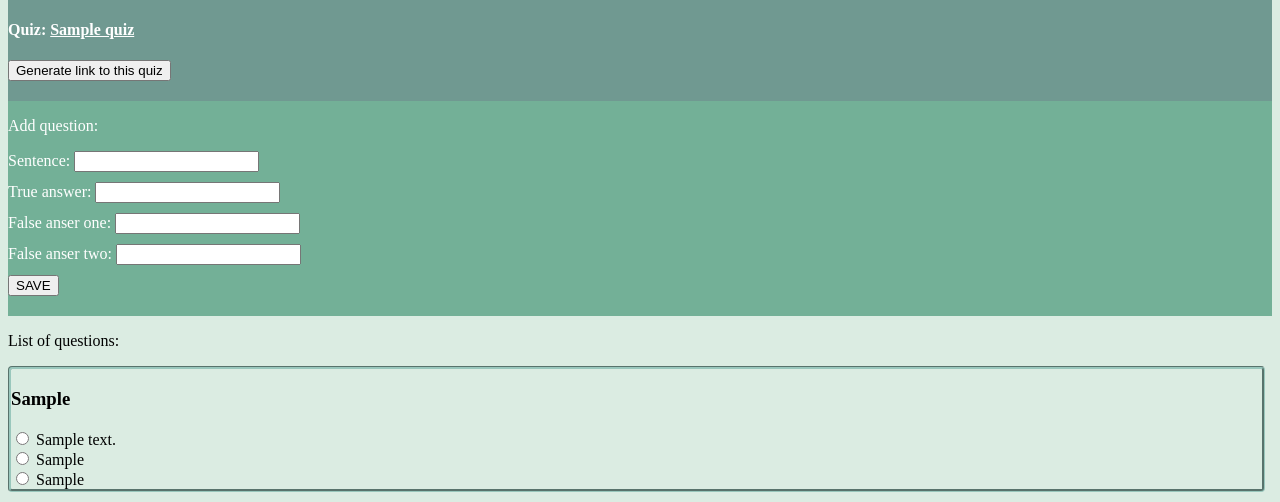
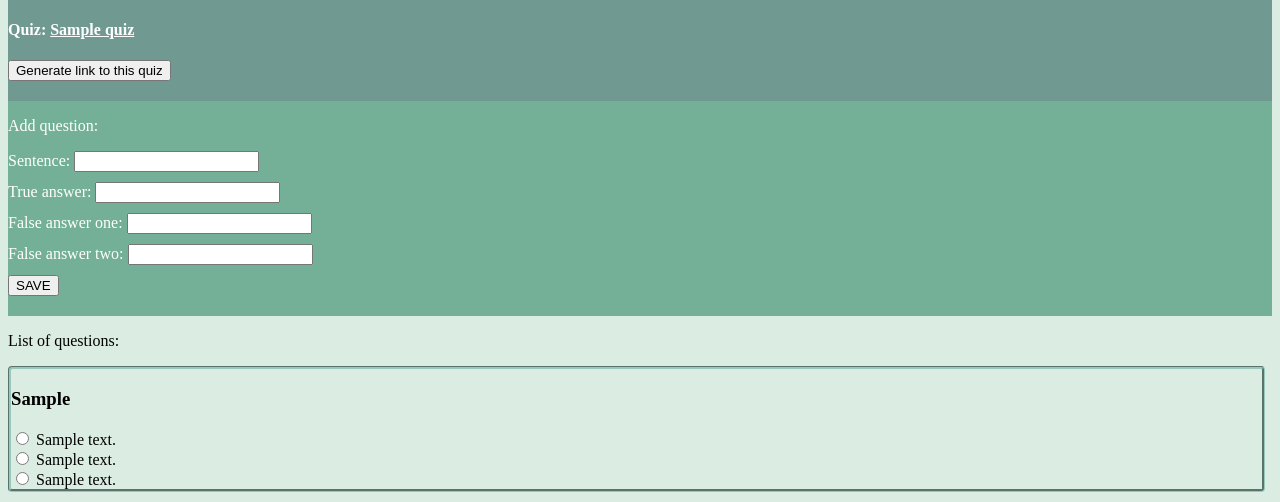
Before and after one commit to josebuenogar1/quiz_creator, a Django app: a page that uses project/project/templates/app/quiz.html in a window 1280 px wide. Shown: the part 113-615 px from the top of the page. Run offline with Django 4.2, Linux system fonts and the light colour scheme; a user stored in the database is signed in; tables that the repository leaves empty hold one stand-in row (values such as "Sample post").

Commit message:
fix: typo in models

```diff
--- a/project/app/admin.py
+++ b/project/app/admin.py
@@ -3,7 +3,7 @@ from app.models import Profile, Quiz,QuizOptions,QuizType,Questions
 # Register your models here.
 
 class QuizGetters(admin.ModelAdmin):
-    list_display = ('get_true_answer','get_false_anser_one','get_false_anser_two')
+    list_display = ('get_true_answer','get_false_answer_one','get_false_answer_two')
 
 
 admin.site.register(Profile)
--- a/project/app/models.py
+++ b/project/app/models.py
@@ -19,8 +19,8 @@ class Quiz(models.Model):
 class QuizOptions(models.Model):
     sentence=models.CharField(max_length=50, null=False, unique=True)
     true_answer=models.CharField(max_length=50, null=False)
-    false_anser_one=models.CharField(max_length=50, null=False)
-    false_anser_two=models.CharField(max_length=50, null=False)
+    false_answer_one=models.CharField(max_length=50, null=False)
+    false_answer_two=models.CharField(max_length=50, null=False)
 
     def __str__(self):
         return str(self.sentence)
@@ -30,12 +30,12 @@ class QuizOptions(models.Model):
         return str(self.true_answer)
 
     @property
-    def get_false_anser_one(self):
-        return str(self.false_anser_one)
+    def get_false_answer_one(self):
+        return str(self.false_answer_one)
 
     @property
-    def get_false_anser_two(self):
-        return str(self.false_anser_two)
+    def get_false_answer_two(self):
+        return str(self.false_answer_two)
 
 class QuizType(models.Model):
     name=models.CharField(max_length=20 , null=False)
--- a/project/project/templates/app/quiz.html
+++ b/project/project/templates/app/quiz.html
@@ -40,10 +40,10 @@
             <h3 >{{ question }}</h3>
                 <input type="radio" id="{{ question.id }}:{{ question.get_true_answer }}" name="{{ question.id }}" value="{{ question.get_true_answer }}">
                 <label for="{{ question.get_true_answer }}">{{ question.get_true_answer }}</label><br>
-                <input type="radio" id="{{ question.id }}:{{ question.get_false_anser_one }}" name="{{ question.id }}" value="{{ question.get_false_anser_one }}">
-                <label for="{{ question.get_false_anser_one }}">{{ question.get_false_anser_one }}</label><br>
-                <input type="radio" id="{{ question.id }}:{{ question.get_false_anser_two }}" name="{{ question.id }}" value="{{ question.get_false_anser_two }}">
-                <label for="{{ question.get_false_anser_two }}">{{ question.get_false_anser_two }}</label>
+                <input type="radio" id="{{ question.id }}:{{ question.get_false_answer_one }}" name="{{ question.id }}" value="{{ question.get_false_answer_one }}">
+                <label for="{{ question.get_false_answer_one }}">{{ question.get_false_answer_one }}</label><br>
+                <input type="radio" id="{{ question.id }}:{{ question.get_false_answer_two }}" name="{{ question.id }}" value="{{ question.get_false_answer_two }}">
+                <label for="{{ question.get_false_answer_two }}">{{ question.get_false_answer_two }}</label>
         </div>
     {% endfor %}
 </div>
```
Also changed, not shown: project/project/templates/app/student_exam.html (+4 -4 lines).
